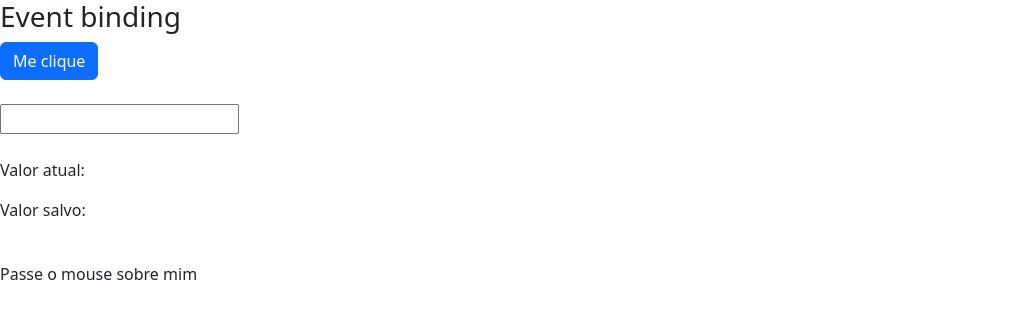
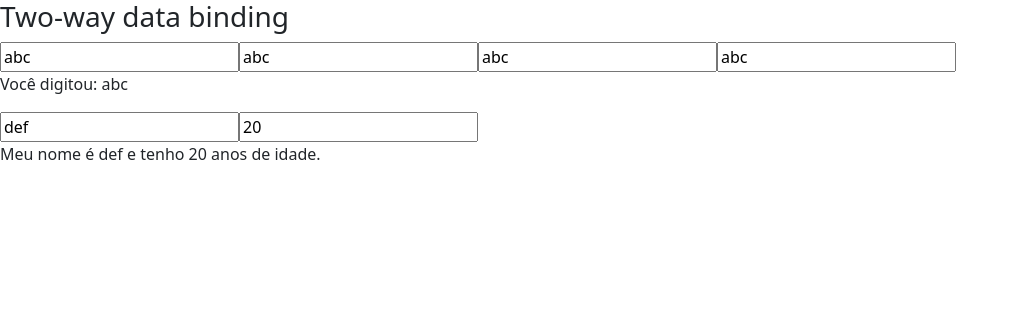
Before and after one commit to rss999999999/data-biding, an Angular app: page / in a window 1280 px wide. Shown: the top 318 px of the page, without its empty margins (0-1019 px from the left). Built offline with nearby package versions, Linux system fonts and the light colour scheme.

Commit message:
#12: Two-way data binding (criando pasta meu-form e linkando um 2-way exportando e importando MeuFormComponent)

```diff
--- a/src/app/app.module.ts
+++ b/src/app/app.module.ts
@@ -5,6 +5,8 @@ import { AppRoutingModule } from './app-routing.module';
 import { AppComponent } from './app.component';
 import { DataBindingComponent } from './data-binding/data-binding.component';
 import { NgbModule } from '@ng-bootstrap/ng-bootstrap';
+import {  FormsModule  } from "@angular/forms";
+import {MeuFormModule} from "./meu-form/meu-form.module";
 
 @NgModule({
   declarations: [
@@ -14,7 +16,9 @@ import { NgbModule } from '@ng-bootstrap/ng-bootstrap';
   imports: [
     BrowserModule,
     AppRoutingModule,
-    NgbModule
+    NgbModule,
+    FormsModule,
+    MeuFormModule
   ],
   providers: [],
   bootstrap: [AppComponent]
--- a/src/app/data-binding/data-binding.component.html
+++ b/src/app/data-binding/data-binding.component.html
@@ -1,4 +1,4 @@
-<section class="property-binding">
+<!--<section class="property-binding">-->
 
 <!--  &lt;!&ndash;  interpolação&ndash;&gt;-->
 <!--  <article>-->
@@ -51,33 +51,36 @@
 <!--    </div>-->
 <!--  </article>-->
 
-<article>
-  <h3>Event binding</h3>
-  <div>
-    <button (click)="botaoClicado()" class="btn btn-primary">Me clique</button>
-    <br><br>
+<!--<article>-->
+<!--  <h3>Event binding</h3>-->
+<!--  <div>-->
+<!--    <button (click)="botaoClicado()" class="btn btn-primary">Me clique</button>-->
+<!--    <br><br>-->
 
-<!--    Valor Atual e Valor Salvo-->
-    <input type="text"
-      (keyup)="onKeyUp($event)"
-      (keyup.enter)="salvarValor(campoInput.value)"
-      (blur)="salvarValor(campoInput.value)"
-      #campoInput >
+<!--&lt;!&ndash;    Valor Atual e Valor Salvo&ndash;&gt;-->
+<!--    <input type="text"-->
+<!--      (keyup)="onKeyUp($event)"-->
+<!--      (keyup.enter)="salvarValor(campoInput.value)"-->
+<!--      (blur)="salvarValor(campoInput.value)"-->
+<!--      #campoInput >-->
 
-    <br><br>
+<!--    <br><br>-->
 
-    <p>Valor atual: {{  valorAtual }}</p>
-    <p>Valor salvo: {{  valorSalvo }}</p>
+<!--    <p>Valor atual: {{  valorAtual }}</p>-->
+<!--    <p>Valor salvo: {{  valorSalvo }}</p>-->
 
-    <br>
+<!--    <br>-->
 
-    <span
-      (mouseover)="onMouseOverOut()"
-      (mouseout)="onMouseOverOut()"
-      [class.highlight]="isMouseOver">
-      Passe o mouse sobre mim</span>
+<!--    <span-->
+<!--      (mouseover)="onMouseOverOut()"-->
+<!--      (mouseout)="onMouseOverOut()"-->
+<!--      [class.highlight]="isMouseOver">-->
+<!--      Passe o mouse sobre mim</span>-->
 
-  </div>
-</article>
+<!--  </div>-->
+<!--</article>-->
 
-</section>
+<!--</section>-->
+
+
+<app-meu-form></app-meu-form>
--- a/src/app/data-binding/data-binding.component.ts
+++ b/src/app/data-binding/data-binding.component.ts
@@ -13,6 +13,7 @@ export class DataBindingComponent {
   valorAtual: string = '';
   valorSalvo: string = '';
   isMouseOver: boolean = false;
+
 
   getValor(){
     return 1
--- /dev/null
+++ b/src/app/meu-form/meu-form.component.html
@@ -0,0 +1,25 @@
+<section>
+  <article>
+    <h3>Two-way data binding</h3>
+
+    <div>
+      <input type="text" [(ngModel)]="nome"
+             (ngModelChange)="nome = $event"/>
+
+      <!--      aqui eh a mesma coisa do input acima, porém com um sintaxe mais fácil de entender-->
+      <input type="text" [(ngModel)]="nome">
+      <input type="text" [(ngModel)]="nome">
+      <input type="text" [(ngModel)]="nome">
+
+      <p>Você digitou: {{ nome }}</p>
+    </div>
+
+    <div>
+
+      <input type="text" [(ngModel)]="pessoa.nome">
+      <input type="text" [(ngModel)]="pessoa.idade">
+
+      <p>Meu nome é {{  pessoa.nome  }} e tenho {{  pessoa.idade }} anos de idade.</p>
+    </div>
+  </article>
+</section>
--- /dev/null
+++ b/src/app/meu-form/meu-form.component.ts
@@ -0,0 +1,21 @@
+import { Component } from '@angular/core';
+
+@Component({
+  selector: 'app-meu-form',
+  templateUrl: './meu-form.component.html',
+  styleUrls: ['./meu-form.component.scss']
+})
+
+
+export class MeuFormComponent {
+  nome: string = 'abc'; // Declare and initialize the nome variable
+
+  pessoa: any = {
+    nome: 'def',
+    idade: 20,
+    end: {
+
+    }
+  }
+
+}
```
Also changed, not shown: src/app/meu-form/meu-form.module.ts (added, +20 -0 lines), src/app/meu-form/meu-form.component.scss (added), 1 other file (tests, documents, lock files or other folders).
